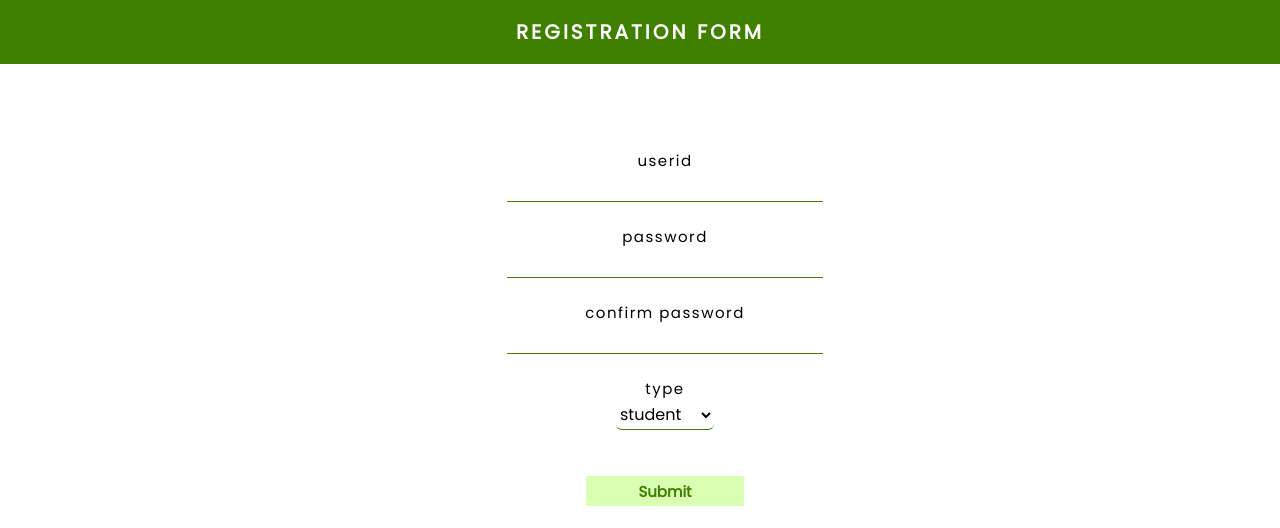
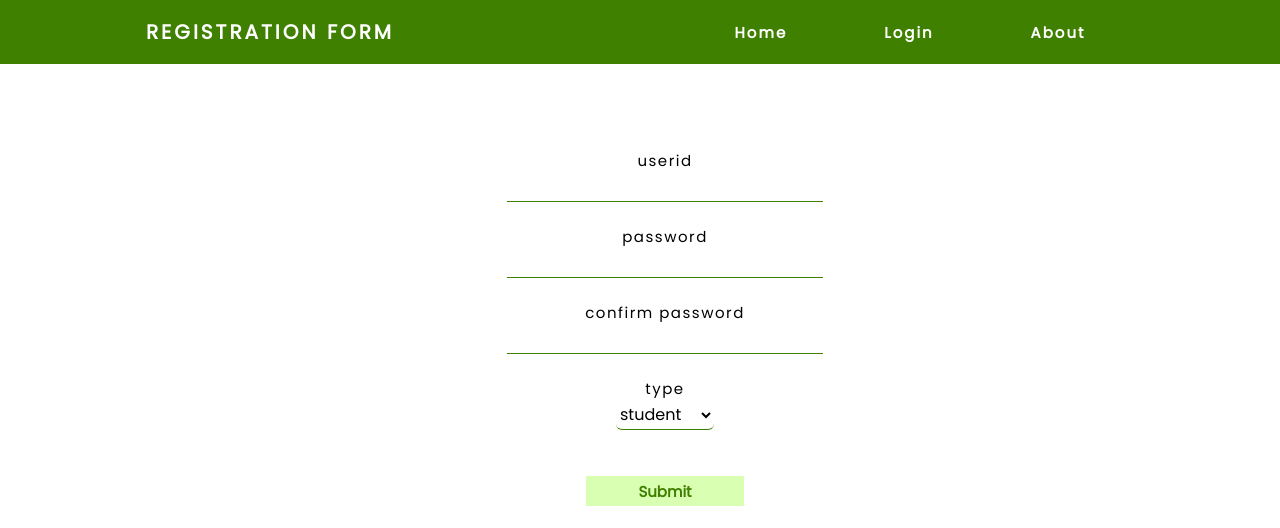
Before and after one commit to sri-1729/placement_system, a Flask app: page /register/ in a window 1280 px wide. Shown: the top 528 px of the page. Run offline with Flask 2, Linux system fonts and the light colour scheme.

Commit message:
extra redirects

```diff
--- a/app/templates/login.html
+++ b/app/templates/login.html
@@ -13,6 +13,11 @@
 	<div class="logo">
 		<h4>Login Form</h4>
 	</div>
+	<ul class = "nav-links">
+		<li><a href="{{ url_for('main.home') }}">Home</a></li>
+		<li><a href="{{ url_for('register.register') }}">Register</a></li>
+		<li><a href="#">About</a></li>
+	</ul>
 </nav>
 <div class = 'div-form'>
 <form method="POST" class = 'Lform'>
--- a/app/templates/register.html
+++ b/app/templates/register.html
@@ -15,6 +15,12 @@
 	<div class="logo">
 		<h4>Registration Form</h4>
 	</div>
+	<ul class = "nav-links">
+		<li><a href="{{ url_for('main.home') }}">Home</a></li>
+		<li><a href="{{ url_for('login.logIn') }}">Login</a></li>
+		<li><a href="#">About</a>
+		</li>
+	</ul>
 </nav>
 <div class = 'div-form'>
 <form method="POST" class = 'Lform'>
```
